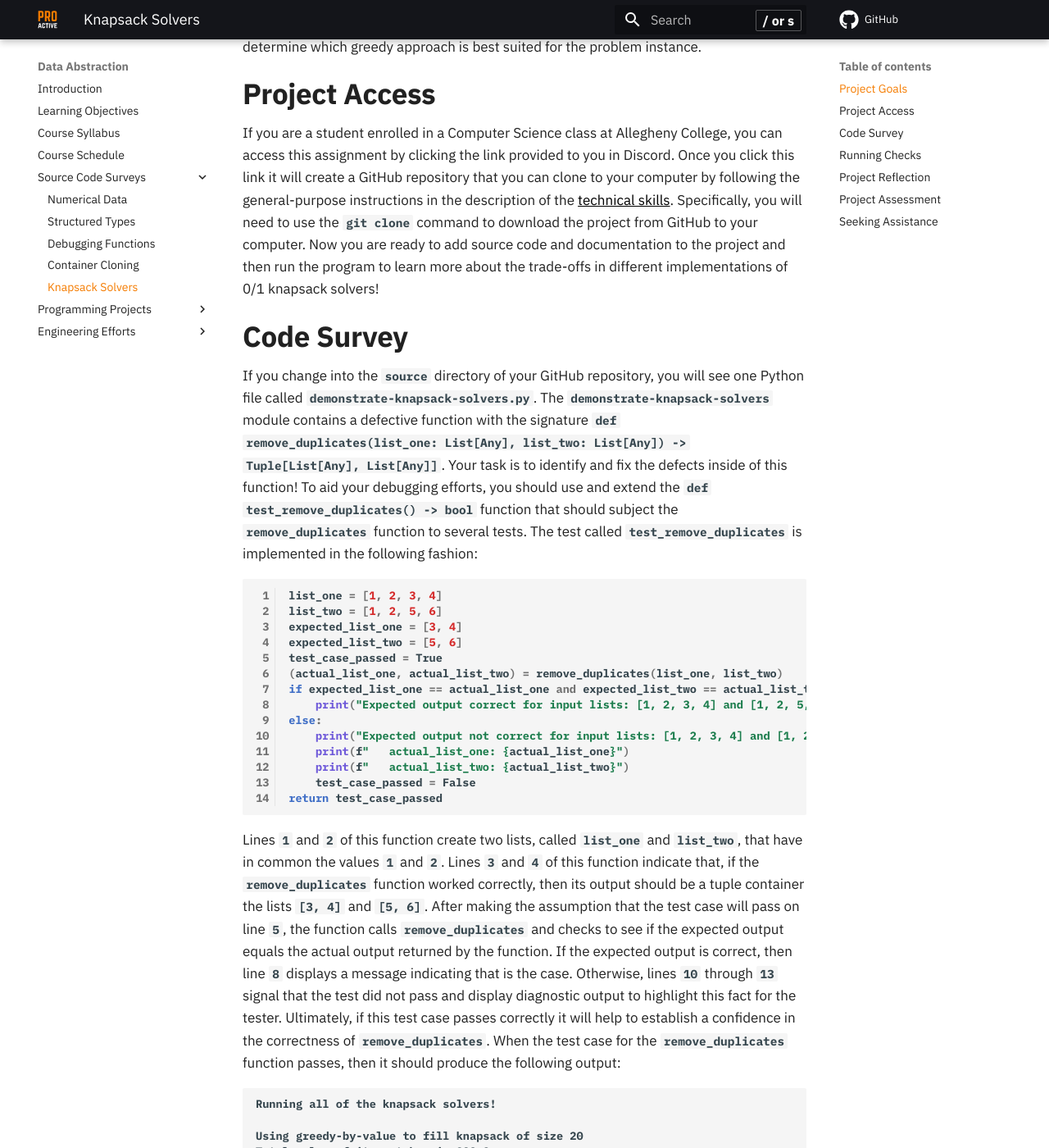
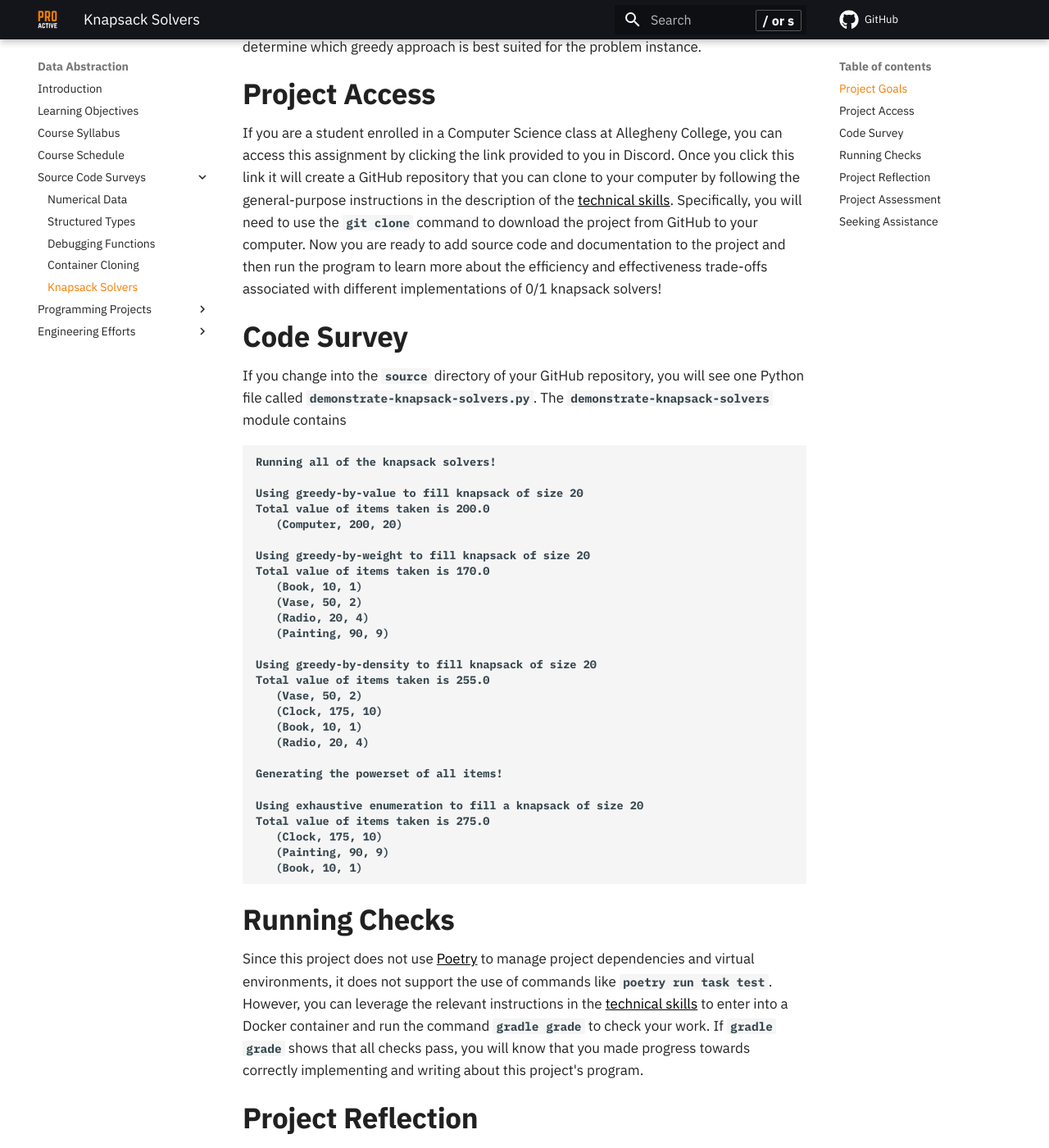
Before and after one commit to ProactiveProgrammers/www.proactiveprogrammers.com, an MkDocs documentation site: the page built from docs/data-abstraction/source-code-surveys/knapsack-solvers.md, in a window 1280 px wide and 1400 px high, scrolled down 536 px. Shown: the whole window at 82% size. Built offline with MkDocs 1.6.1 and Material for MkDocs 9.7.7, drawn with Linux system fonts in a browser that asks for light colours; comment, search, counter and statistics services are not loaded.

Commit message:
feat: Improve transition in knapsack-solvers and then delete templates.

````diff
--- a/docs/data-abstraction/source-code-surveys/knapsack-solvers.md
+++ b/docs/data-abstraction/source-code-surveys/knapsack-solvers.md
@@ -26,52 +26,15 @@ description of the [technical
 skills](/proactive-skills/introduction-proactive-skills/). Specifically, you
 will need to use the `git clone` command to download the project from GitHub to
 your computer. Now you are ready to add source code and documentation to the
-project and then run the program to learn more about the trade-offs in different
-implementations of 0/1 knapsack solvers!
+project and then run the program to learn more about the efficiency and
+effectiveness trade-offs associated with different implementations of 0/1
+knapsack solvers!
 
 ## Code Survey
 
 If you change into the `source` directory of your GitHub repository, you will
 see one Python file called `demonstrate-knapsack-solvers.py`. The
-`demonstrate-knapsack-solvers` module contains a defective function with the
-signature `def remove_duplicates(list_one: List[Any], list_two: List[Any]) ->
-Tuple[List[Any], List[Any]]`. Your task is to identify and fix the defects
-inside of this function! To aid your debugging efforts, you should use and
-extend the `def test_remove_duplicates() -> bool` function that should subject
-the `remove_duplicates` function to several tests. The test called
-`test_remove_duplicates` is implemented in the following fashion:
-
-```python linenums="1"
-list_one = [1, 2, 3, 4]
-list_two = [1, 2, 5, 6]
-expected_list_one = [3, 4]
-expected_list_two = [5, 6]
-test_case_passed = True
-(actual_list_one, actual_list_two) = remove_duplicates(list_one, list_two)
-if expected_list_one == actual_list_one and expected_list_two == actual_list_two:
-    print("Expected output correct for input lists: [1, 2, 3, 4] and [1, 2, 5, 6]")
-else:
-    print("Expected output not correct for input lists: [1, 2, 3, 4] and [1, 2, 5, 6]")
-    print(f"   actual_list_one: {actual_list_one}")
-    print(f"   actual_list_two: {actual_list_two}")
-    test_case_passed = False
-return test_case_passed
-```
-
-Lines `1` and `2` of this function create two lists, called `list_one` and
-`list_two`, that have in common the values `1` and `2`. Lines `3` and `4` of
-this function indicate that, if the `remove_duplicates` function worked
-correctly, then its output should be a tuple container the lists `[3, 4]` and
-`[5, 6]`. After making the assumption that the test case will pass on line `5`,
-the function calls `remove_duplicates` and checks to see if the expected output
-equals the actual output returned by the function. If the expected output is
-correct, then line `8` displays a message indicating that is the case.
-Otherwise, lines `10` through `13` signal that the test did not pass and display
-diagnostic output to highlight this fact for the tester. Ultimately, if this
-test case passes correctly it will help to establish a confidence in the
-correctness of `remove_duplicates`. When the test case for the
-`remove_duplicates` function passes, then it should produce the following
-output:
+`demonstrate-knapsack-solvers` module contains
 
 ```text
 Running all of the knapsack solvers!
````
